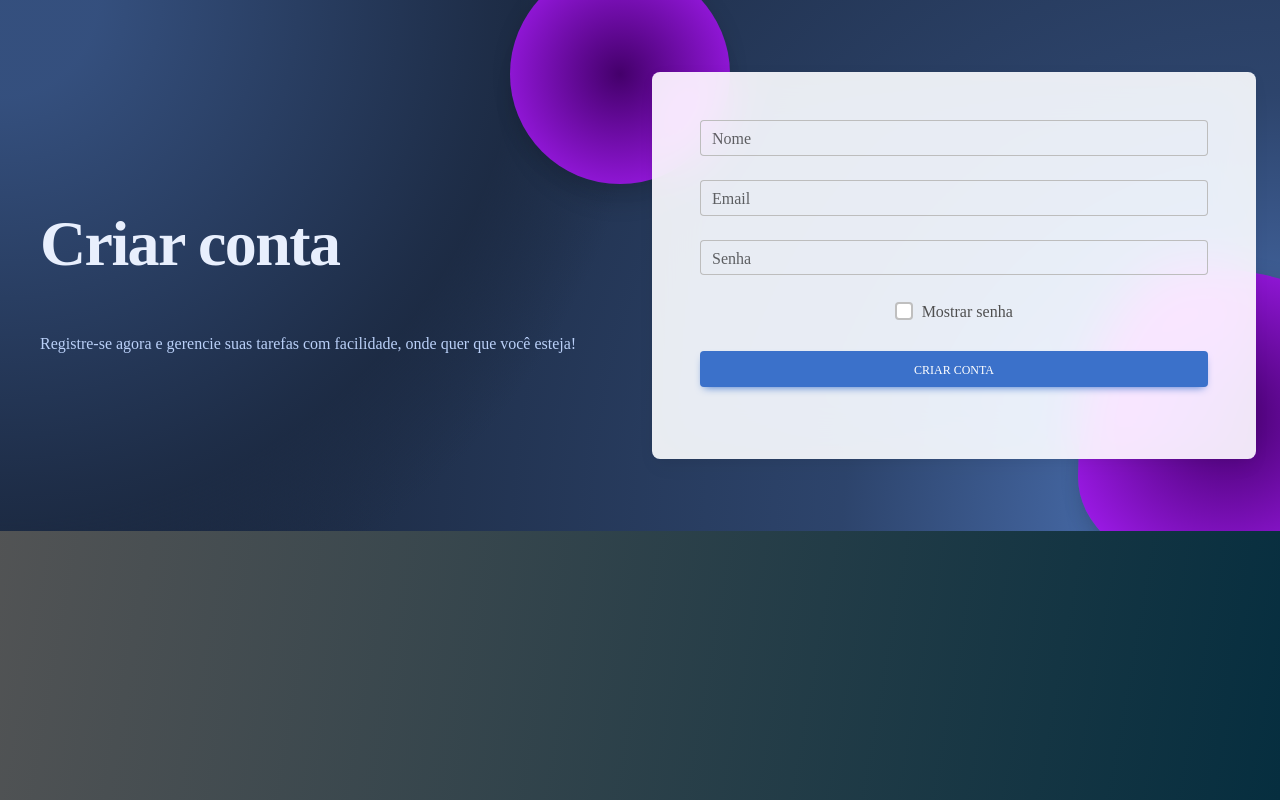
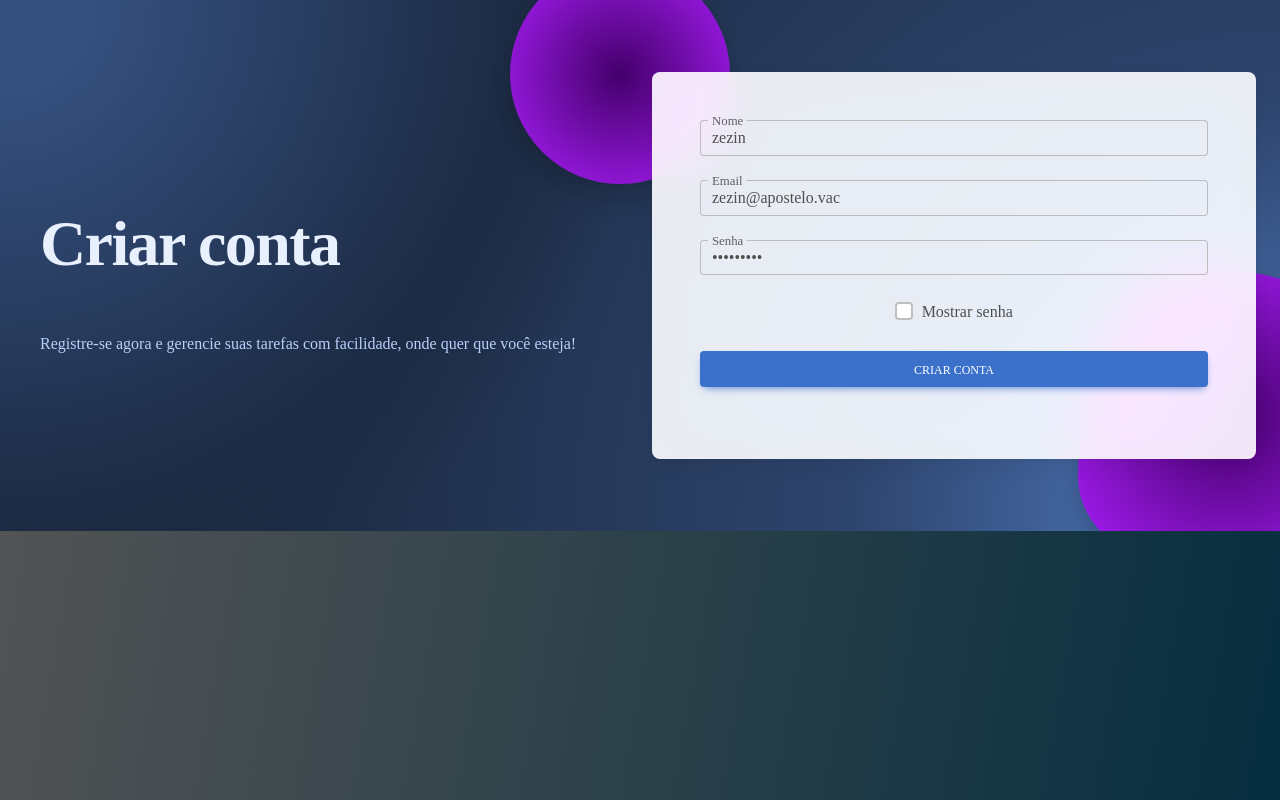
Before and after one commit to benlove-chris/to-do-List, a React (Create React App) app in the folder todo-list-frontend/: page /signup in a window 1280 px wide. Built offline with nearby package versions, Linux system fonts and the light colour scheme; a web font is replaced by a local one.

Commit message:
criação do usuario no frontend

```diff
--- a/todo-list-frontend/src/components/signupForm/SignupForm.jsx
+++ b/todo-list-frontend/src/components/signupForm/SignupForm.jsx
@@ -10,24 +10,24 @@ import {
   MDBInput,
   MDBCheckbox,
   MDBIcon
-}
-from 'mdb-react-ui-kit';
+} from 'mdb-react-ui-kit';
+import { signup } from './../../services/tarefaService'; // Importe a função de signup
 
 const SignupForm = () => {
-  const [nome, setNome] = useState('');
-  const [email, setEmail] = useState('');
-  const [senha, setSenha] = useState('');
+  const [username, setUsername] = useState('zezin');
+  const [email, setEmail] = useState('zezin@apostelo.vac');
+  const [password, setPassword] = useState('jesussave');
   const [showPassword, setShowPassword] = useState(false);
-  const [errors, setErrors] = useState({ nome: false, email: false, senha: false });
+  const [errors, setErrors] = useState({ username: false, email: false, password: false });
 
-  const handleSubmit = (e) => {
+  const handleSubmit = async (e) => {
     e.preventDefault();
 
     // Verifica se algum campo está vazio
     const newErrors = {
-      nome: !nome.trim(),
+      username: !username.trim(),
       email: !email.trim(),
-      senha: !senha.trim(),
+      password: !password.trim(),
     };
 
     setErrors(newErrors);
@@ -37,10 +37,14 @@ const SignupForm = () => {
       return;
     }
 
-    // Lógica para criar a conta
-    alert(`Conta criada com sucesso! Bem-vindo(a), ${nome}!`);
-    // Após criar a conta, redireciona para o login
-    window.location.href = '/login';
+    try {
+      const response = await signup(username, email, password);
+      alert(`Conta criada com sucesso! Bem-vindo(a), ${username}!`);
+      window.location.href = '/login'; // Redireciona para a página de login
+    } catch (error) {
+      alert('Erro ao criar conta. Por favor, tente novamente.');
+      console.error('Erro ao criar conta:', error);
+    }
   };
 
   const togglePasswordVisibility = () => {
@@ -76,9 +80,9 @@ const SignupForm = () => {
                     label='Nome'
                     id='form2'
                     type='text'
-                    value={nome}
-                    onChange={(e) => setNome(e.target.value)}
-                    className={errors.nome ? 'input-error' : ''}
+                    value={username}
+                    onChange={(e) => setUsername(e.target.value)}
+                    className={errors.username ? 'input-error' : ''}
                 />
 
 
@@ -95,9 +99,9 @@ const SignupForm = () => {
                     label='Senha'
                     id='senha'
                     type={showPassword ? 'text' : 'password'}
-                    value={senha}
-                    onChange={(e) => setSenha(e.target.value)}
-                    className={errors.senha ? 'is-invalid' : ''}
+                    value={password}
+                    onChange={(e) => setPassword(e.target.value)}
+                    className={errors.password ? 'is-invalid' : ''}
                   />
 
                   <div className='d-flex justify-content-center mb-4'>
--- a/todo-list-frontend/src/services/tarefaService.js
+++ b/todo-list-frontend/src/services/tarefaService.js
@@ -1,6 +1,16 @@
 import api from './api';
 
+// criar usuario - create user
+export const signup = async (username, email, password) => {
+  try {
+    const response = await api.post('signup/', { username, email, password });
+    return response.data;
+  } catch (error) {
+    throw error;
+  }
+};
 
+// autenticar o usuario - login
 export const login = async (usernameOrEmail, password) => {
   try {
     const response = await api.post('auth/login/', { username: usernameOrEmail, password });
@@ -12,6 +22,7 @@ export const login = async (usernameOrEmail, password) => {
     throw error;
   }
 };
+
 export const getTarefas = async (token) => {
   //alert(token);
   try {
```
Also changed, not shown: 1 other file (tests, documents, lock files or other folders).
